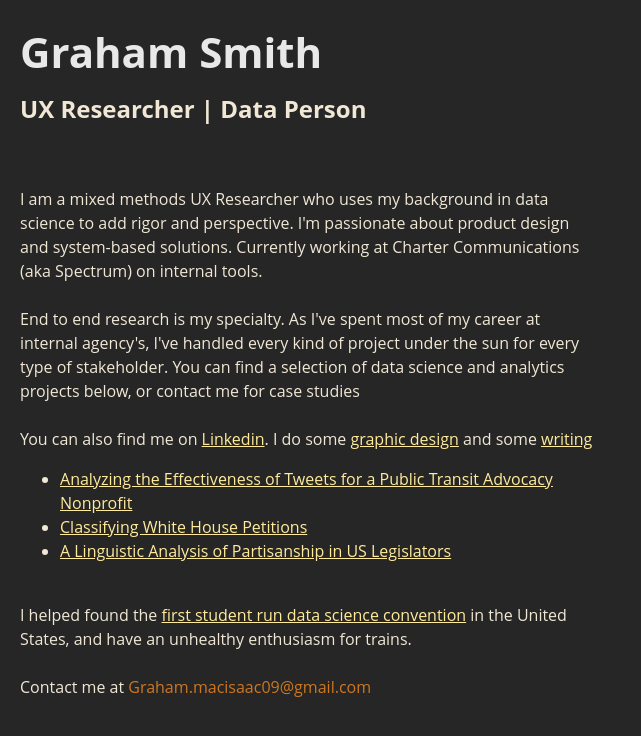
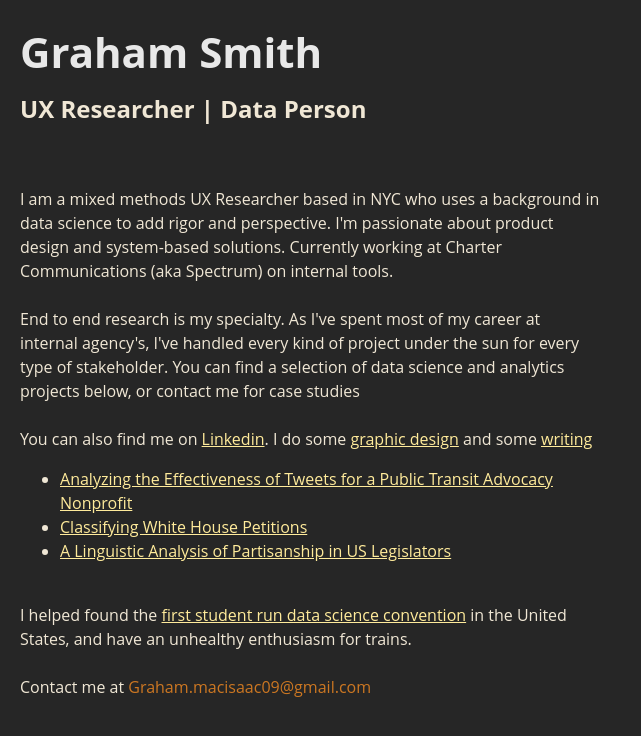
Before and after one commit to johnnycopes/graham-macisaac, a Jekyll site: the page index.html, which Jekyll copies as it is, in a window 1280 px wide. Shown: the top 736 px of the page, without its empty margins (0-641 px from the left). Built offline with Jekyll 4.4.1, drawn with Linux system fonts in a browser that asks for light colours.

Commit message:
Update index.html

```diff
--- a/index.html
+++ b/index.html
@@ -50,7 +50,7 @@
 	<h2> UX Researcher | Data Person </h2>
 	<br>
 <p>
-I am a mixed methods UX Researcher who uses my background in data science to add rigor and perspective. I'm passionate about product design and system-based solutions. Currently working at Charter Communications (aka Spectrum) on internal tools.<br>
+I am a mixed methods UX Researcher based in NYC who uses a background in data science to add rigor and perspective. I'm passionate about product design and system-based solutions. Currently working at Charter Communications (aka Spectrum) on internal tools.<br>
 <br>
 End to end research is my specialty. As I've spent most of my career at internal agency's, I've handled every kind of project under the sun for every type of stakeholder. You can find a selection of data science and analytics projects below, or contact me for case studies<br>
 <br>
```
